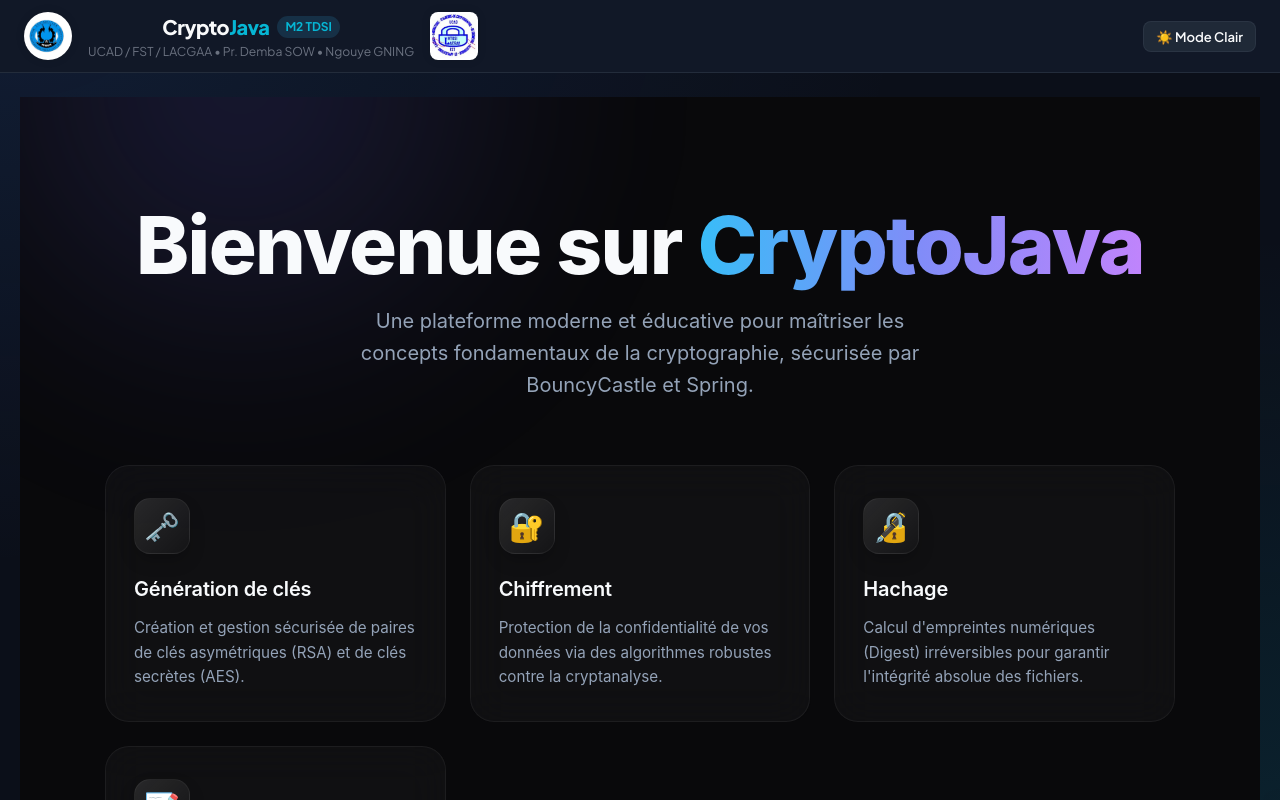
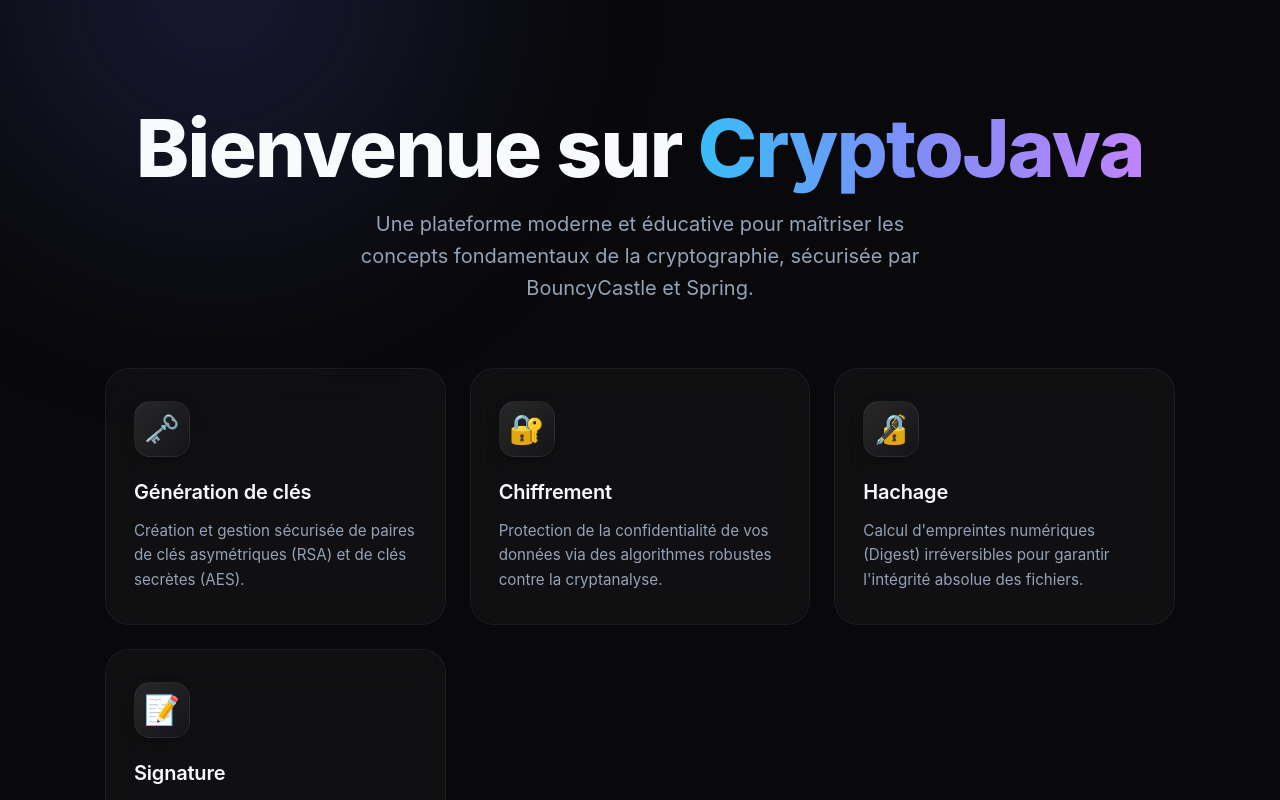
Before and after one commit to Ngouye/CryptoJava, a React (Vite) app in the folder frontend/: page / in a window 1280 px wide. Shown: the top 800 px of the page. Built offline with nearby package versions, Linux system fonts and the light colour scheme.

Commit message:
Affichage Landing Page en plein écran (sans Navbar ni Footer)

```diff
--- a/frontend/src/App.jsx
+++ b/frontend/src/App.jsx
@@ -52,6 +52,10 @@
     document.documentElement.setAttribute('data-theme', nextTheme);
   };
 
+  if (!user && !showLogin) {
+    return <LandingPage onStart={() => setShowLogin(true)} />;
+  }
+
   return (
     <div className="app-container">
       <Navbar
@@ -65,11 +69,7 @@
 
       <main style={{ flex: 1, maxWidth: '1400px', width: '100%', margin: '0 auto', padding: '24px 20px' }}>
         {!user ? (
-          !showLogin ? (
-            <LandingPage onStart={() => setShowLogin(true)} />
-          ) : (
-            <Login onLoginSuccess={handleLoginSuccess} onBack={() => setShowLogin(false)} />
-          )
+          <Login onLoginSuccess={handleLoginSuccess} onBack={() => setShowLogin(false)} />
         ) : (
           <div>
             {activeTab === 'admin' && user.role === 'admin' && <AdminDashboard />}
```
